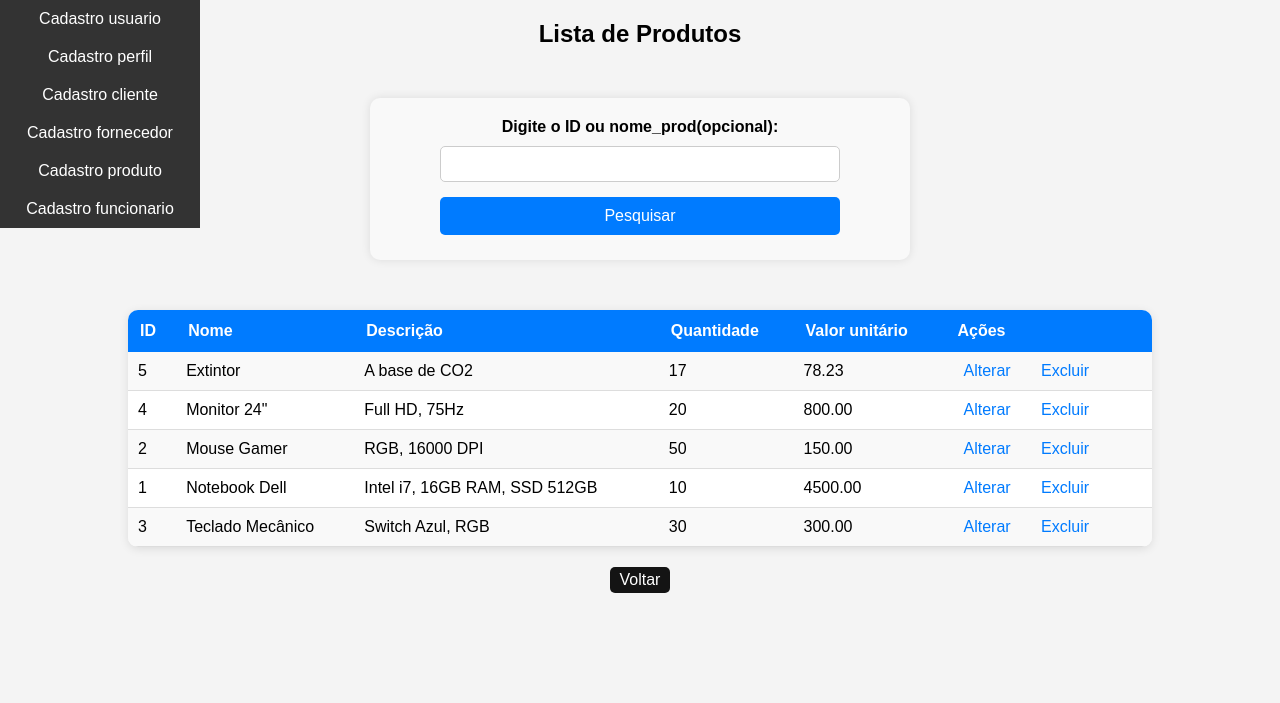
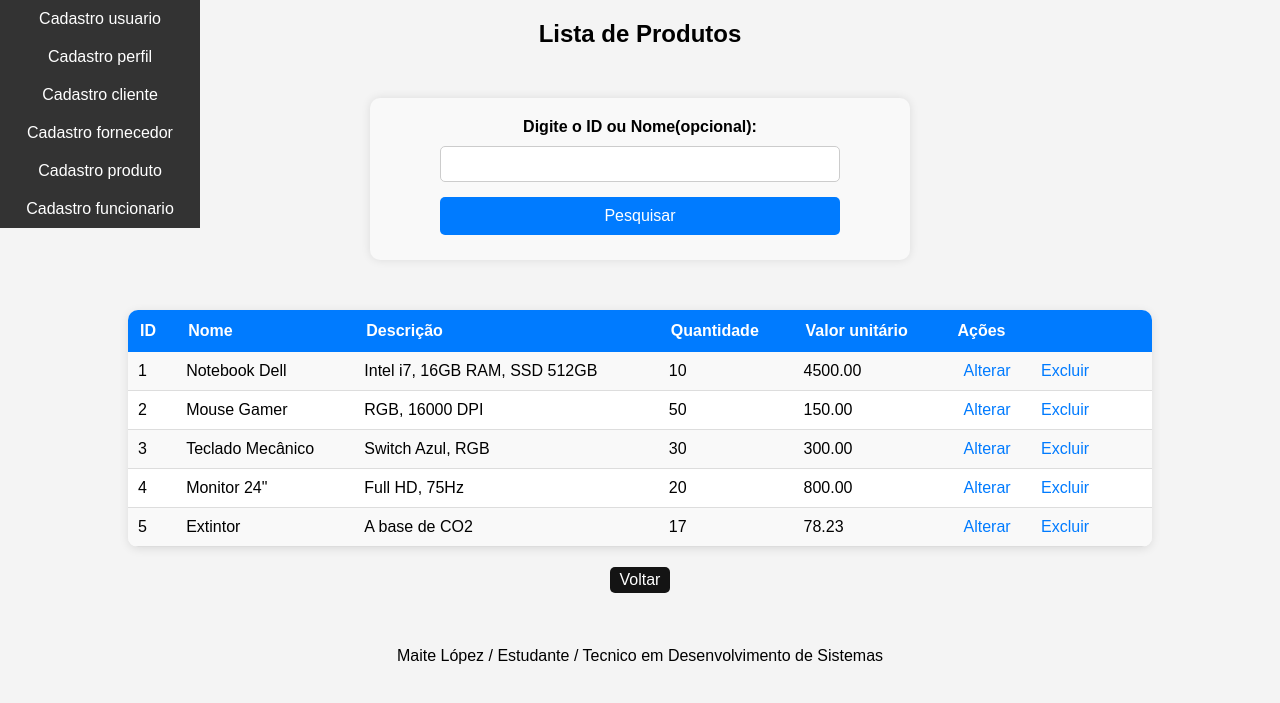
Before and after one commit to maitelopez08/Maite_Lopez_Prova_PHP, a PHP site: page /buscar_produto.php in a window 1280 px wide. Shown: the part 48-751 px from the top of the page. Run offline with PHP 8.4, Linux system fonts and the light colour scheme; a user stored in the database is signed in; data comes from the database, SQL or seed files in the repository.

Commit message:
Update buscar_produto.php
Mudanças nas variaveis

```diff
--- a/buscar_produto.php
+++ b/buscar_produto.php
@@ -3,19 +3,12 @@ session_start();
 require_once 'conexao.php';
 require_once 'menu.php';
 
-//VERIFICA SE O PRODUTO TEM PRMISSAO DE adm OU Secretaria
-if($_SESSION['perfil'] !=1 && $_SESSION['perfil']!=2 && $_SESSION['perfil']!=3 && $_SESSION['perfil']!=4){
-    echo "<script>alert('Ácesso negado!');window.location.href='principal.php'</script>";
-    exit();
-}
+//TODOS OS USUARIOS TEM PERMISSÃO PARA BUSCAR PRODUTO
 
-$produto = []; //INICIALIZA A VARIAVEL PARA EVITAR ERROS
-
-//SE O FORMULARIO FOI ENVIADO, BUSCA O PRODUTO PELO ID OU nome_prod
 if($_SERVER["REQUEST_METHOD"]=="POST" && !empty($_POST['busca'])){
     $busca = trim($_POST['busca']);
 
-    //VERIFICA SE A BUSCA É UM numero OU UM nome_prod
+    //VERIFICA SE A BUSCA É UM numero OU UM nome
     if(is_numeric($busca)){
         $sql="SELECT * FROM produto WHERE id_produto = :busca ORDER BY nome_prod ASC";
         $stmt = $pdo->prepare($sql);
@@ -23,10 +16,11 @@ if($_SERVER["REQUEST_METHOD"]=="POST" && !empty($_POST['busca'])){
     }else{
         $sql="SELECT * FROM produto WHERE nome_prod LIKE :busca_nome_prod ORDER BY nome_prod ASC";
         $stmt = $pdo->prepare($sql);
-        $stmt->bindValue(':busca_nome_prod',"$busca%", PDO::PARAM_STR); //$busca%
+        $stmt->bindValue(':busca_nome_prod',"%$busca%", PDO::PARAM_STR);
     }
 }else{
-        $sql="SELECT * FROM produto ORDER BY nome_prod ASC";
+    //BUSCA TODOS OS PRODUTOS CADASTRADOS ORDENADOS POR ID DE PRODUTO
+        $sql="SELECT * FROM produto ORDER BY id_produto ASC";
         $stmt = $pdo->prepare($sql);
 }
 $stmt->execute();
@@ -43,7 +37,7 @@ $produtos = $stmt->fetchAll(PDO::FETCH_ASSOC);
 <body>
     <h2>Lista de Produtos</h2>
     <form action="buscar_produto.php" method="POST">
-        <label for="busca">Digite o ID ou nome_prod(opcional):</label>
+        <label for="busca">Digite o ID ou Nome(opcional):</label>
         <input type="text" id="busca" name="busca">
         <button type="submit">Pesquisar</button>
     </form>
@@ -80,5 +74,9 @@ $produtos = $stmt->fetchAll(PDO::FETCH_ASSOC);
     <div  class="voltar">
         <a class="link" href="principal.php">Voltar</a>
     </div>
+    <br><br><br>
+    <footer>
+        <center> Maite López / Estudante / Tecnico em Desenvolvimento de Sistemas</center>
+</footer>
 </body>
 </html>
```
